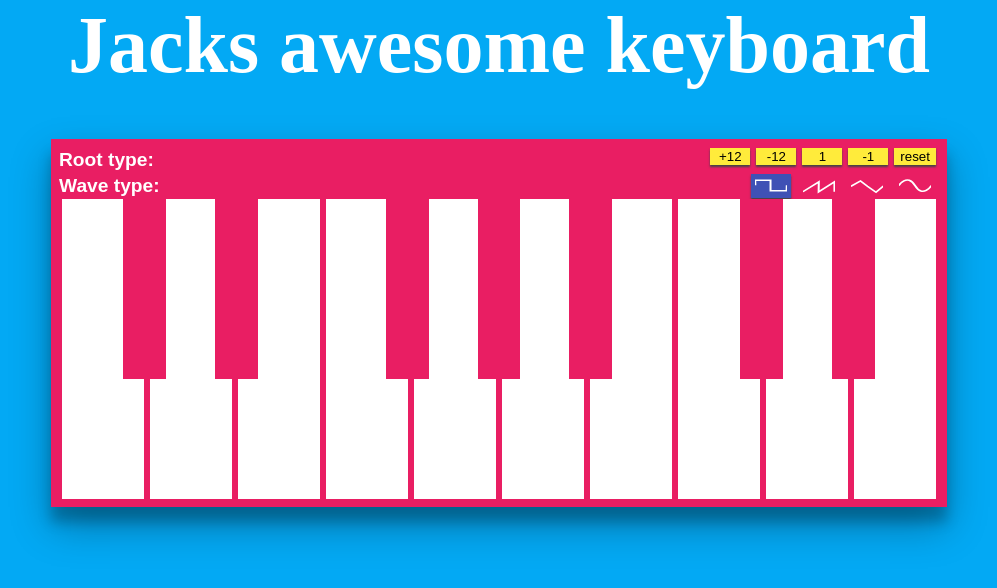
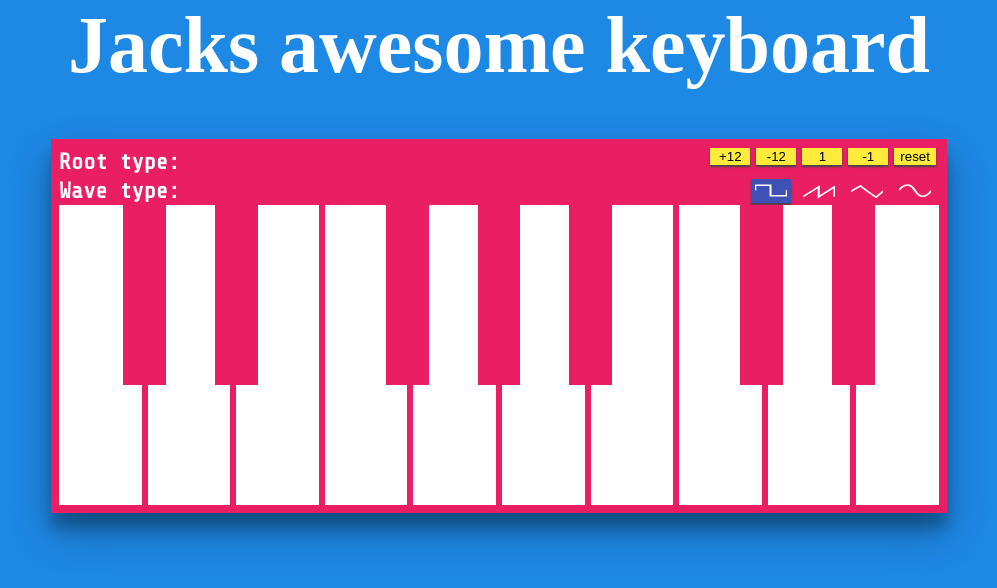
Before and after one commit to JackDanielJosephVarney/keyboard-app, a React (Create React App) app: page / in a window 1280 px wide. Shown: the top 588 px of the page, without its empty margins (141-1138 px from the left). Built offline with nearby package versions, Linux system fonts and the light colour scheme; the HTML template or start-up script is replaced by a standard one; a web font is replaced by a local one.

Commit message:
presentation and accessablity

```diff
--- a/src/components/Key.tsx
+++ b/src/components/Key.tsx
@@ -10,7 +10,7 @@ export interface Props {
   audioContext: AudioContext;
   keyCode: number;
   waveType: WaveType;
-  color?: string;
+  ariaLabel: string;
 }
 
 export interface State {
@@ -31,9 +31,8 @@ export default class Key extends React.Component<Props, State> {
   }
 
   render() {
-    const s: React.CSSProperties = { backgroundColor: this.props.color };
     return (
-      <button style={s} className="key" onClick={this.onEvent}>
+      <button className="key" onClick={this.onEvent} aria-label={this.props.ariaLabel}>
         {this.state.ripples.map(id => <Ripple key={id} />)}
         {this.props.children}
       </button>
--- a/src/containers/Dashboard.css
+++ b/src/containers/Dashboard.css
@@ -4,7 +4,7 @@
 }
 
 .config-title {
-  font-size: 1.2em;
+  font-size: 1.4em;
   margin: 2px 0;
   color: white;
 }
--- a/src/containers/Keys.css
+++ b/src/containers/Keys.css
@@ -27,6 +27,14 @@
   flex: 1;
 }
 
+.not-so-sharp-key-wrapper:nth-of-type(1) {
+  margin: 0 3px 0 0;
+}
+
+.not-so-sharp-key-wrapper:last-of-type {
+  margin: 0 0 0 3px;
+}
+
 .not-so-sharp-key-wrapper > button {
   background-color: #fff;
 }
--- a/src/containers/Keys.tsx
+++ b/src/containers/Keys.tsx
@@ -53,6 +53,7 @@ export default class Keyboard extends React.Component<Props, State> {
               audioContext={this.audioContext}
               keyCode={keyCode}
               waveType={context.waveType}
+              ariaLabel={this.getNote(i)}
             />
           </div>
         )}
--- a/src/containers/WaveConfig.css
+++ b/src/containers/WaveConfig.css
@@ -8,7 +8,6 @@
   display: flex;
   flex-direction: row;
   align-items: center;
-  font-family: 'Share Tech Mono', monospace;
   cursor: pointer;
 }
 
--- a/src/index.css
+++ b/src/index.css
@@ -1,10 +1,10 @@
 body {
   margin: 0;
   padding: 0;
-  font-family: sans-serif;
+  font-family: 'Share Tech Mono', monospace;
   height: 100vh;
 
-  background: #03a9f4;
+  background: #1e88e5;
 }
 
 #root {
```
